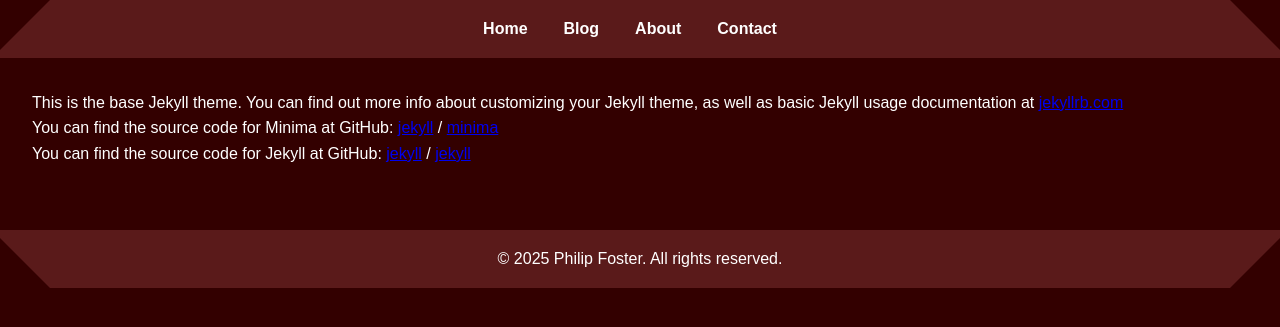
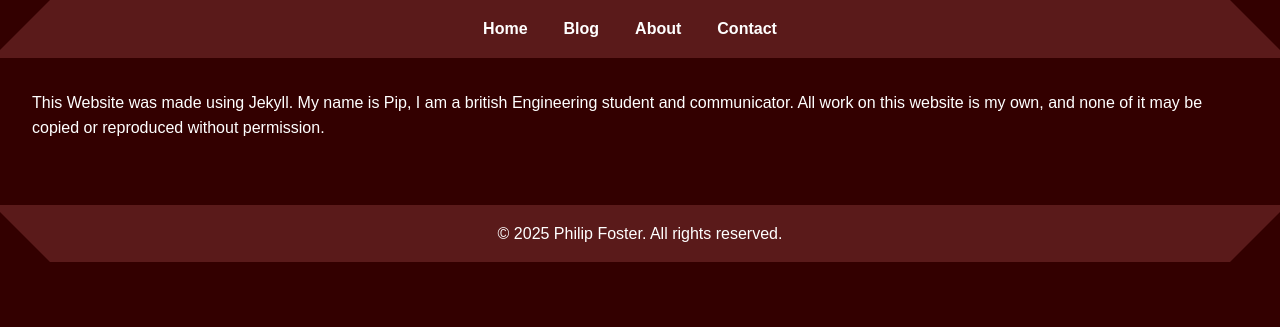
Before and after one commit to PipCraft/PipCraft.github.io, a Jekyll site: the page built from about.md, in a window 1280 px wide. Shown: the top 327 px of the page. Built offline with Jekyll 4.4.1, drawn with Linux system fonts in a browser that asks for light colours.

Commit message:
Update about.md

```diff
--- a/about.md
+++ b/about.md
@@ -4,15 +4,6 @@ title: About
 permalink: /about/
 ---
 
-This is the base Jekyll theme. You can find out more info about customizing your Jekyll theme, as well as basic Jekyll usage documentation at [jekyllrb.com](https://jekyllrb.com/)
-
-You can find the source code for Minima at GitHub:
-[jekyll][jekyll-organization] /
-[minima](https://github.com/jekyll/minima)
-
-You can find the source code for Jekyll at GitHub:
-[jekyll][jekyll-organization] /
-[jekyll](https://github.com/jekyll/jekyll)
-
-
-[jekyll-organization]: https://github.com/jekyll
+This Website was made using Jekyll.
+My name is Pip, I am a british Engineering student and communicator.
+All work on this website is my own, and none of it may be copied or reproduced without permission.
```
